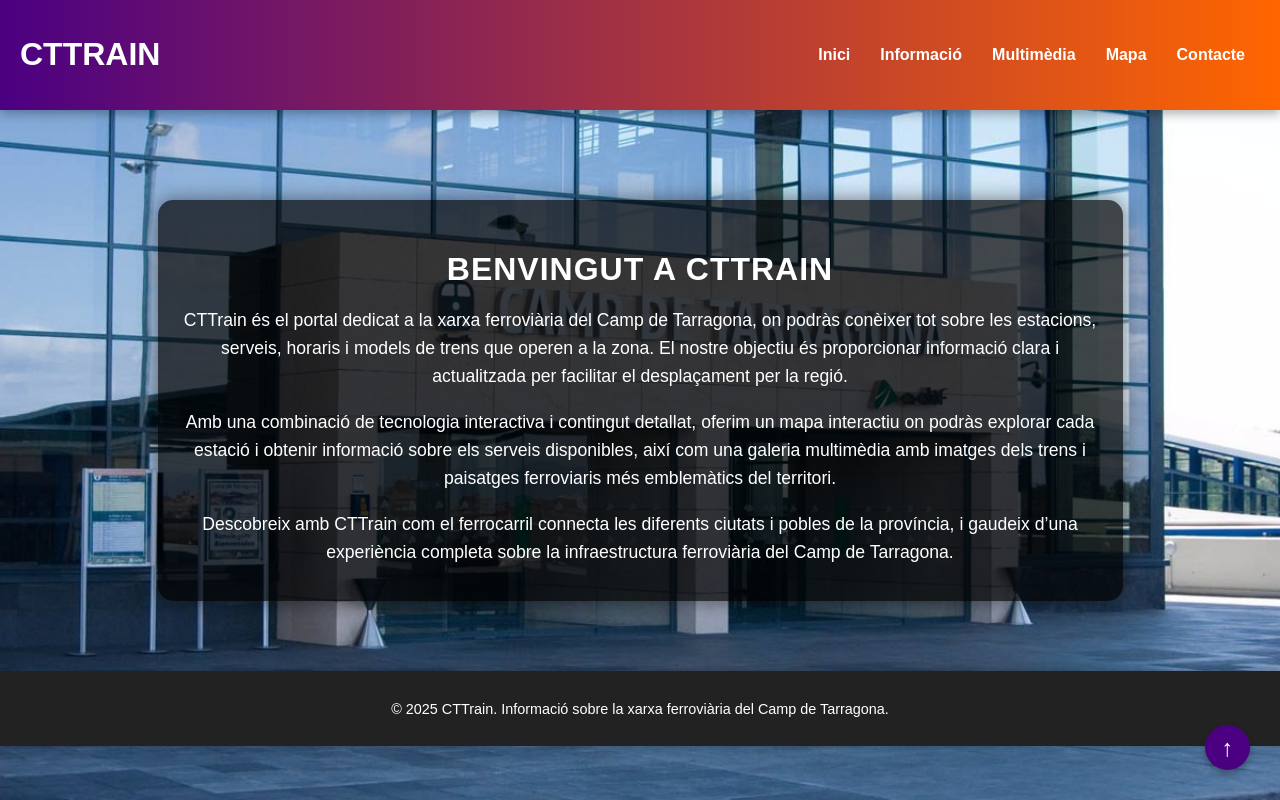
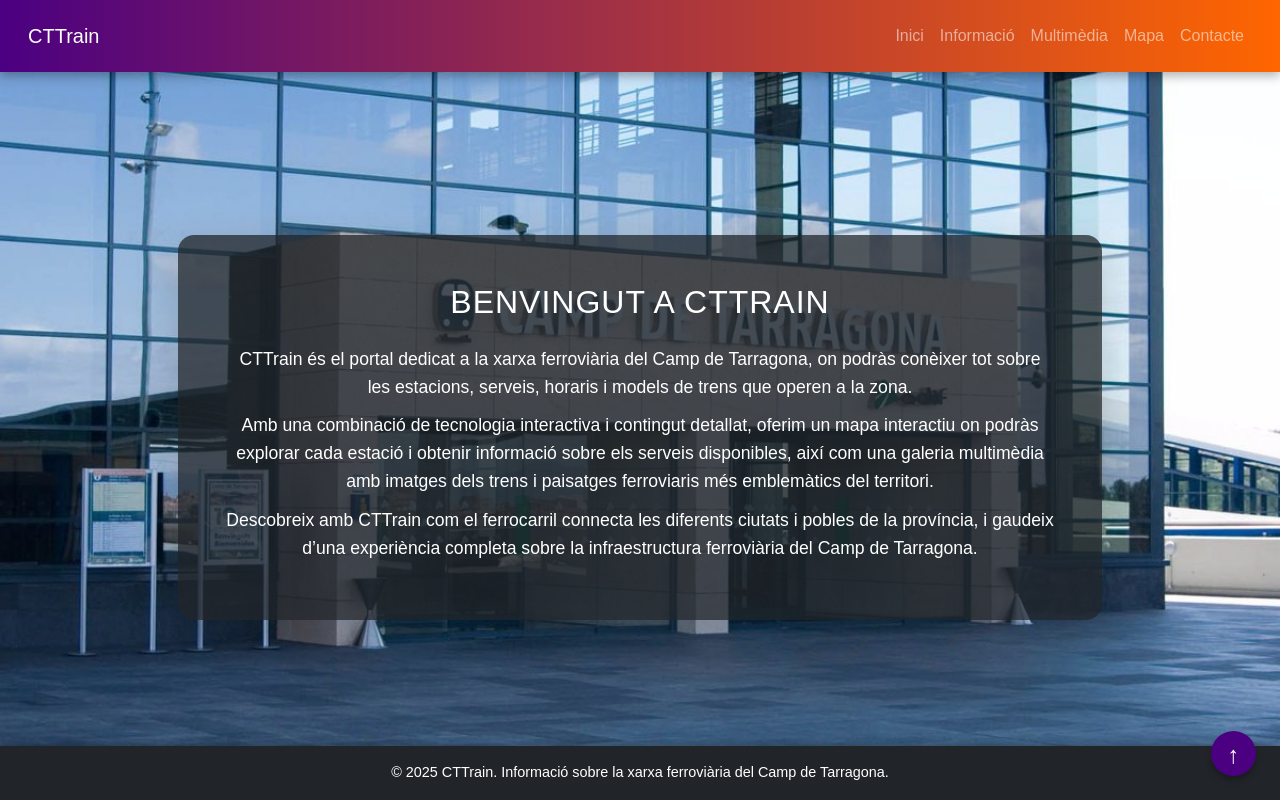
Before and after one commit to jordicabos/cttrains_def, a plain HTML site: page index.html in a window 1280 px wide. Drawn offline with nearby package versions, Linux system fonts and the light colour scheme.

Commit message:
commit erroneo

```diff
--- /dev/null
+++ b/css/bootstrap-styles.css
@@ -0,0 +1,46 @@
+/* Fons general per a la portada */
+body.index {
+    background: url('../images/camptarragona.jpg') no-repeat center center fixed;
+    background-size: cover;
+    background-color: #000; /* Per si no carrega la imatge */
+}
+
+/* Botó scroll top */
+#scrollTopBtn {
+    position: fixed;
+    bottom: 30px;
+    right: 30px;
+    z-index: 100;
+    background-color: #4b0082;
+    color: white;
+    border: none;
+    border-radius: 50%;
+    width: 45px;
+    height: 45px;
+    font-size: 1.5rem;
+    cursor: pointer;
+    box-shadow: 0 4px 6px rgba(0, 0, 0, 0.3);
+    transition: background-color 0.3s;
+}
+
+#scrollTopBtn:hover {
+    background-color: #ff6600;
+}
+
+/* Personalització navbar */
+.navbar {
+    box-shadow: 0 2px 8px rgba(0, 0, 0, 0.5);
+}
+
+/* Footer */
+footer {
+    background: #222;
+    color: white;
+    font-size: 0.9rem;
+}
+
+/* Petites millores */
+h2 {
+    text-transform: uppercase;
+    letter-spacing: 1px;
+}
--- a/index.html
+++ b/index.html
@@ -4,36 +4,57 @@
     <meta charset="UTF-8">
     <meta name="viewport" content="width=device-width, initial-scale=1.0">
     <title>CTTrain - Xarxa Ferroviària del Camp de Tarragona</title>
+    <!-- Bootstrap CSS -->
+    <link href="https://cdn.jsdelivr.net/npm/bootstrap@5.3.3/dist/css/bootstrap.min.css" rel="stylesheet">
     <link rel="stylesheet" href="css/styles.css">
     <script defer src="js/script.js"></script>
 </head>
-<button id="scrollTopBtn" onclick="scrollToTop()">↑</button>
-<body class="index">
-    <header>
-        <h1><button onclick="location.href='index.html'" class="logo-btn">CTTrain</button></h1>
-        <nav>
-            <button class="menu-toggle" onclick="toggleMenu()">☰</button>
-            <ul id="menu">
-                <li><a href="index.html">Inici</a></li>
-                <li><a href="informacio.html">Informació</a></li>
-                <li><a href="multimedia.html">Multimèdia</a></li>
-                <li><a href="mapa.html">Mapa</a></li>
-                <li><a href="contacte.html">Contacte</a></li>
+<body class="index d-flex flex-column min-vh-100">
+    <button id="scrollTopBtn" onclick="scrollToTop()" class="btn btn-primary rounded-circle position-fixed bottom-0 end-0 m-4">&uarr;</button>
+
+    <header class="navbar navbar-expand-lg navbar-dark bg-primary p-3">
+        <div class="container-fluid">
+          <a class="navbar-brand" href="index.html">CTTrain</a>
+          <button class="navbar-toggler" type="button" data-bs-toggle="collapse" data-bs-target="#navbarNavDropdown" aria-controls="navbarNavDropdown" aria-expanded="false" aria-label="Toggle navigation">
+            <span class="navbar-toggler-icon"></span>
+          </button>
+          <div class="collapse navbar-collapse" id="navbarNavDropdown">
+            <ul class="navbar-nav ms-auto">
+              <li class="nav-item">
+                <a class="nav-link" href="index.html">Inici</a>
+              </li>
+              <li class="nav-item">
+                <a class="nav-link" href="informacio.html">Informació</a>
+              </li>
+              <li class="nav-item">
+                <a class="nav-link" href="multimedia.html">Multimèdia</a>
+              </li>
+              <li class="nav-item">
+                <a class="nav-link" href="mapa.html">Mapa</a>
+              </li>
+              <li class="nav-item">
+                <a class="nav-link" href="contacte.html">Contacte</a>
+              </li>
             </ul>
-        </nav>
-    </header>
+          </div>
+        </div>
+      </header>
 
-    <main class="home">
-        <section class="index-container">
-            <h2>Benvingut a CTTrain</h2>
-            <p>CTTrain és el portal dedicat a la xarxa ferroviària del Camp de Tarragona, on podràs conèixer tot sobre les estacions, serveis, horaris i models de trens que operen a la zona. El nostre objectiu és proporcionar informació clara i actualitzada per facilitar el desplaçament per la regió.</p>
+
+    <main class="flex-grow-1 d-flex justify-content-center align-items-center p-4">
+        <section class="index-container text-center bg-dark bg-opacity-75 p-5 rounded-4 shadow-lg">
+            <h2 class="mb-4 text-uppercase">Benvingut a CTTrain</h2>
+            <p class="lead">CTTrain és el portal dedicat a la xarxa ferroviària del Camp de Tarragona, on podràs conèixer tot sobre les estacions, serveis, horaris i models de trens que operen a la zona.</p>
             <p>Amb una combinació de tecnologia interactiva i contingut detallat, oferim un mapa interactiu on podràs explorar cada estació i obtenir informació sobre els serveis disponibles, així com una galeria multimèdia amb imatges dels trens i paisatges ferroviaris més emblemàtics del territori.</p>
             <p>Descobreix amb CTTrain com el ferrocarril connecta les diferents ciutats i pobles de la província, i gaudeix d’una experiència completa sobre la infraestructura ferroviària del Camp de Tarragona.</p>
         </section>
     </main>
 
-    <footer>
-        <p>&copy; 2025 CTTrain. Informació sobre la xarxa ferroviària del Camp de Tarragona.</p>
+    <footer class="bg-dark text-white text-center py-3 mt-4">
+        <p class="m-0">&copy; 2025 CTTrain. Informació sobre la xarxa ferroviària del Camp de Tarragona.</p>
     </footer>
+
+    <!-- Bootstrap JS -->
+    <script src="https://cdn.jsdelivr.net/npm/bootstrap@5.3.3/dist/js/bootstrap.bundle.min.js"></script>
 </body>
 </html>
```
Also changed, not shown: resources/icons/AIGA_rail.svg (added), resources/icons/tren.svg (added), 4 other files.
